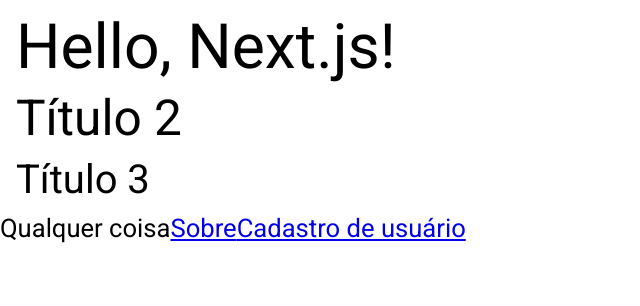
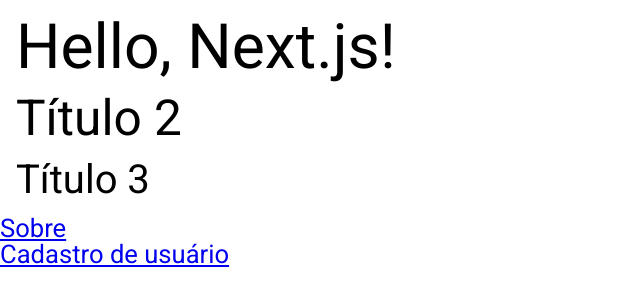
Before and after one commit to ewertonjsilva/aula-next-0, a Next.js app: page / in a window 1280 px wide. Shown: the top 306 px of the page, without its empty margins (0-640 px from the left). Built offline with nearby package versions, Linux system fonts and the light colour scheme.

Commit message:
aula 11-03 link

```diff
--- a/app/page.tsx
+++ b/app/page.tsx
@@ -6,10 +6,12 @@
       <h1>Hello, Next.js!</h1>
       <h2>Título 2</h2>
       <h3>Título 3</h3>
-      Qualquer coisa
 
-    <Link href={'/sobre'}>Sobre</Link>
-    <Link href={'/cadusuario'}>Cadastro de usuário</Link>
+    <ul>
+      <li><Link href={'/sobre'}>Sobre</Link></li>
+      <li><Link href={'/cadusuario'}>Cadastro de usuário</Link></li>
+    </ul>
+
     </>
   );
 }
--- a/app/sobre/page.tsx
+++ b/app/sobre/page.tsx
@@ -1,8 +1,12 @@
+import Link from 'next/link';
+
 export default function Sobre () {
     return(
         <>
             <h1>Sobre</h1>
             <p>Informações sobre o site</p>
+
+            <p><Link href={'/'}>Voltar</Link></p>
         </>
     );
 }
--- a/app/cadusuario/page.tsx
+++ b/app/usuarios/cadusuario/page.tsx
@@ -1,8 +1,12 @@
+import Link from 'next/link';
+
 export default function CadUsuario () {
     return(
         <>
             <h1>Cadastro</h1>
             <p>Insira as Informações do usuário</p>
+
+            <p><Link href={'/'}>Voltar</Link></p>
         </>
     );
 }
```
